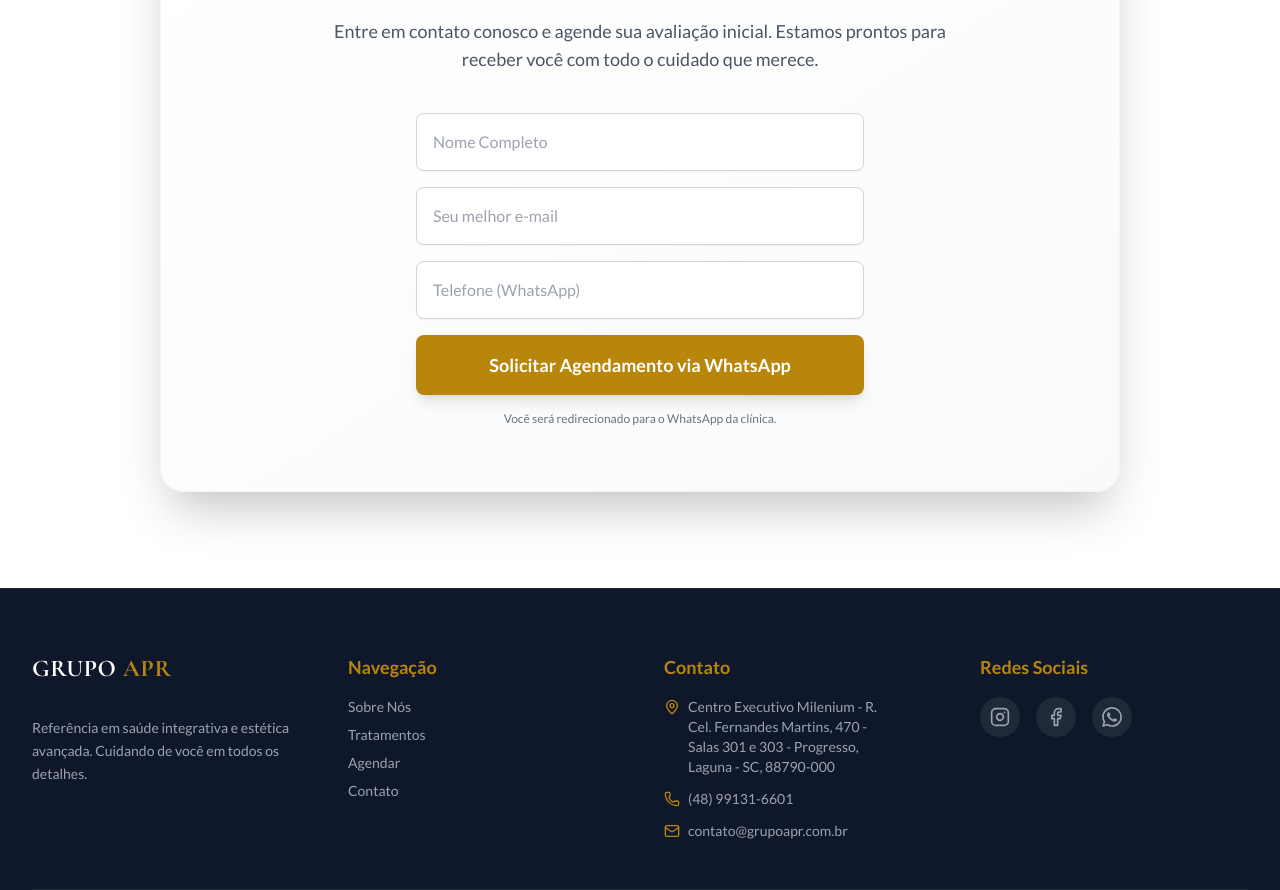
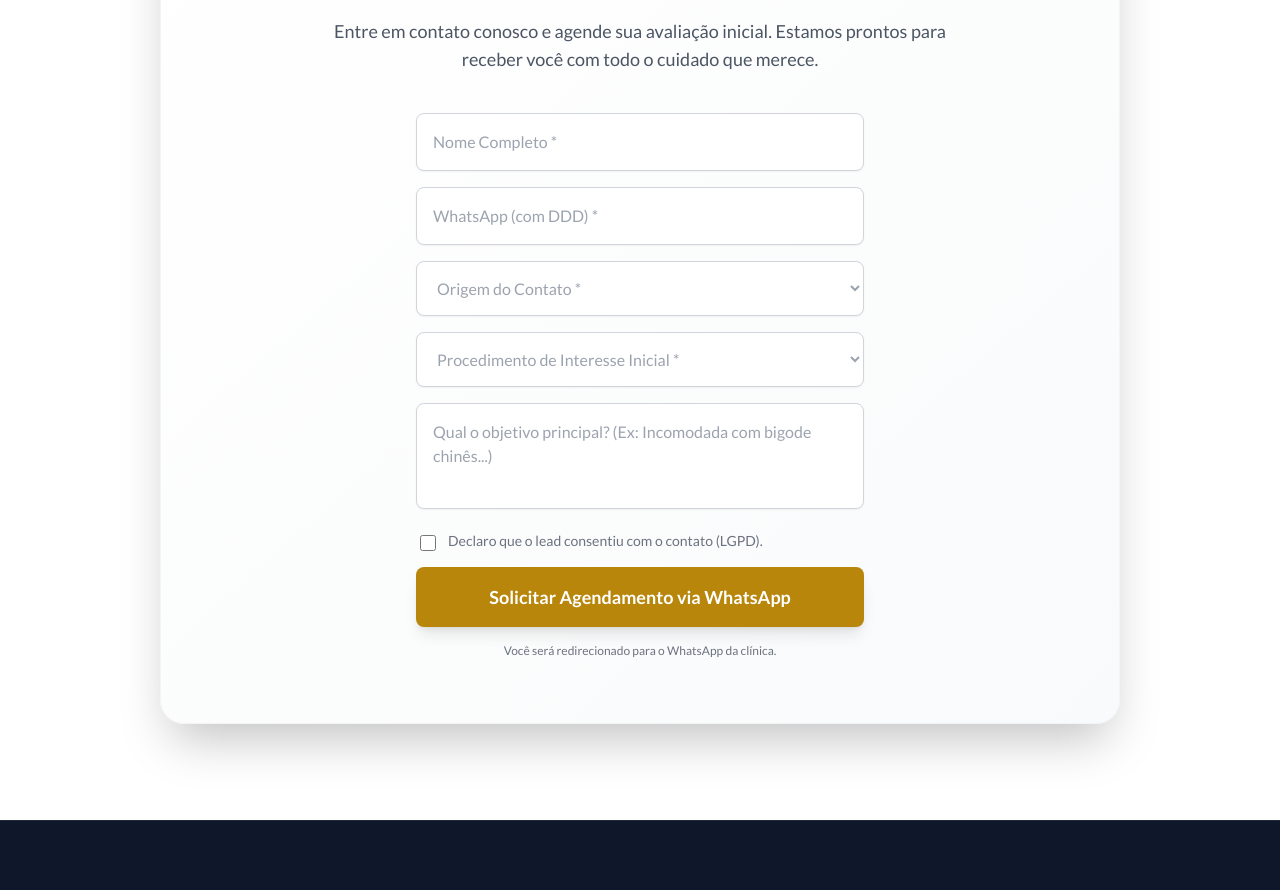
Before and after one commit to jlucasd/grupo-ana-paula-roecker, a React (Vite) app: page / in a window 1280 px wide. Shown: the part 2848-3738 px from the top of the page. Built offline with nearby package versions, Linux system fonts and the light colour scheme.

Commit message:
feat: Add Google Sheets integration for contact form
Introduces the ability to send contact form submissions to a Google Apps Script endpoint. Includes new fields for 'origin' and 'procedure' to gather more context from users. Added consent checkbox for LGPD compliance.

```diff
--- a/components/Contact.tsx
+++ b/components/Contact.tsx
@@ -1,32 +1,114 @@
 import React, { useState } from 'react';
+import { SHEET_ENDPOINT } from '../constants';
+
+const ORIGINS = [
+  "Meta Ads (Insta/Face)",
+  "Google Ads",
+  "Instagram Orgânico",
+  "Indicação",
+  "WhatsApp Direto"
+];
+
+const PROCEDURES = [
+  "Harmonização Facial",
+  "Toxina Botulínica",
+  "Preenchedores",
+  "Bioestimuladores",
+  "Fios de Sustentação",
+  "Avaliação Geral"
+];
 
 const Contact: React.FC = () => {
   const [formData, setFormData] = useState({
     name: '',
-    email: '',
-    phone: ''
+    phone: '',
+    origin: '',
+    procedure: '',
+    objective: '',
+    consent: false
   });
+  const [isSubmitting, setIsSubmitting] = useState(false);
 
-  const handleChange = (e: React.ChangeEvent<HTMLInputElement>) => {
-    setFormData(prev => ({
-      ...prev,
-      [e.target.id]: e.target.value
-    }));
+  const handleChange = (e: React.ChangeEvent<HTMLInputElement | HTMLTextAreaElement | HTMLSelectElement>) => {
+    const { id, value } = e.target;
+    // Checkbox special handling
+    if (e.target.type === 'checkbox') {
+       const checked = (e.target as HTMLInputElement).checked;
+       setFormData(prev => ({ ...prev, [id]: checked }));
+    } else {
+       setFormData(prev => ({ ...prev, [id]: value }));
+    }
   };
 
   const handleSubmit = (e: React.FormEvent) => {
     e.preventDefault();
 
-    // Format message for WhatsApp
-    const message = `Olá! Gostaria de agendar uma avaliação.\n\n*Nome:* ${formData.name}\n*Email:* ${formData.email}\n*Telefone:* ${formData.phone}`;
-    const whatsappNumber = "554891959997"; // Using the number provided by user
+    if (!formData.consent) {
+        alert("É necessário consentir com o contato (LGPD).");
+        return;
+    }
+
+    setIsSubmitting(true);
+
+    // 1. Format message for WhatsApp
+    const message = `Olá! Gostaria de agendar uma avaliação.\n\n` +
+        `*Nome:* ${formData.name}\n` +
+        `*Telefone:* ${formData.phone}\n` +
+        `*Origem:* ${formData.origin}\n` +
+        `*Interesse:* ${formData.procedure}\n` +
+        `*Objetivo:* ${formData.objective}`;
+
+    const whatsappNumber = "554891959997";
     const whatsappUrl = `https://wa.me/${whatsappNumber}?text=${encodeURIComponent(message)}`;
 
-    // Open WhatsApp
+    // 2. Open WhatsApp immediately (Priority Action)
     window.open(whatsappUrl, '_blank');
 
-    // Optional: Reset form
-    setFormData({ name: '', email: '', phone: '' });
+    // 3. Send data to Spreadsheet (Background Action)
+    if (SHEET_ENDPOINT) {
+      const data = new FormData();
+      data.append('Nome', formData.name);
+      data.append('Telefone', formData.phone);
+      data.append('Origem', formData.origin);
+      data.append('Procedimento', formData.procedure);
+      data.append('Objetivo', formData.objective);
+      data.append('Consentimento', formData.consent ? 'Sim' : 'Não');
+      data.append('Data', new Date().toLocaleString('pt-BR'));
+
+      fetch(SHEET_ENDPOINT, {
+        method: 'POST',
+        body: data,
+        mode: 'no-cors' // Important for Google Apps Script simple requests
+      })
+      .then(() => {
+        console.log("Dados enviados para a planilha com sucesso!");
+      })
+      .catch((err) => {
+        console.error("Erro ao salvar na planilha:", err);
+      })
+      .finally(() => {
+        setIsSubmitting(false);
+        setFormData({
+            name: '',
+            phone: '',
+            origin: '',
+            procedure: '',
+            objective: '',
+            consent: false
+        });
+      });
+    } else {
+      // If no endpoint is configured, just reset
+      setIsSubmitting(false);
+      setFormData({
+          name: '',
+          phone: '',
+          origin: '',
+          procedure: '',
+          objective: '',
+          consent: false
+      });
+    }
   };
 
   return (
@@ -50,43 +132,95 @@ const Contact: React.FC = () => {
                 id="name"
                 value={formData.name}
                 onChange={handleChange}
-                placeholder="Nome Completo"
-                className="w-full px-4 py-3 md:py-4 rounded-lg bg-white border border-gray-300 text-gray-900 focus:ring-2 focus:ring-primary focus:border-transparent transition-all outline-none shadow-sm text-base"
+                placeholder="Nome Completo *"
+                disabled={isSubmitting}
+                className="w-full px-4 py-3 md:py-4 rounded-lg bg-white border border-gray-300 text-gray-900 focus:ring-2 focus:ring-primary focus:border-transparent transition-all outline-none shadow-sm text-base disabled:opacity-50"
                 required
               />
             </div>
 
             <div>
-              <label htmlFor="email" className="sr-only">E-mail</label>
+              <label htmlFor="phone" className="sr-only">WhatsApp (com DDD)</label>
               <input
-                type="email"
-                id="email"
-                value={formData.email}
+                type="tel"
+                id="phone"
+                value={formData.phone}
                 onChange={handleChange}
-                placeholder="Seu melhor e-mail"
-                className="w-full px-4 py-3 md:py-4 rounded-lg bg-white border border-gray-300 text-gray-900 focus:ring-2 focus:ring-primary focus:border-transparent transition-all outline-none shadow-sm text-base"
+                placeholder="WhatsApp (com DDD) *"
+                disabled={isSubmitting}
+                className="w-full px-4 py-3 md:py-4 rounded-lg bg-white border border-gray-300 text-gray-900 focus:ring-2 focus:ring-primary focus:border-transparent transition-all outline-none shadow-sm text-base disabled:opacity-50"
                 required
               />
             </div>
 
             <div>
-              <label htmlFor="phone" className="sr-only">Telefone</label>
-              <input
-                type="tel"
-                id="phone"
-                value={formData.phone}
+              <label htmlFor="origin" className="sr-only">Origem do Contato</label>
+              <select
+                id="origin"
+                value={formData.origin}
                 onChange={handleChange}
-                placeholder="Telefone (WhatsApp)"
-                className="w-full px-4 py-3 md:py-4 rounded-lg bg-white border border-gray-300 text-gray-900 focus:ring-2 focus:ring-primary focus:border-transparent transition-all outline-none shadow-sm text-base"
+                disabled={isSubmitting}
+                className={`w-full px-4 py-3 md:py-4 rounded-lg bg-white border border-gray-300 focus:ring-2 focus:ring-primary focus:border-transparent transition-all outline-none shadow-sm text-base disabled:opacity-50 ${formData.origin ? 'text-gray-900' : 'text-gray-400'}`}
                 required
+              >
+                <option value="" disabled>Origem do Contato *</option>
+                {ORIGINS.map(opt => (
+                  <option key={opt} value={opt} className="text-gray-900">{opt}</option>
+                ))}
+              </select>
+            </div>
+
+            <div>
+              <label htmlFor="procedure" className="sr-only">Procedimento de Interesse Inicial</label>
+              <select
+                id="procedure"
+                value={formData.procedure}
+                onChange={handleChange}
+                disabled={isSubmitting}
+                className={`w-full px-4 py-3 md:py-4 rounded-lg bg-white border border-gray-300 focus:ring-2 focus:ring-primary focus:border-transparent transition-all outline-none shadow-sm text-base disabled:opacity-50 ${formData.procedure ? 'text-gray-900' : 'text-gray-400'}`}
+                required
+              >
+                <option value="" disabled>Procedimento de Interesse Inicial *</option>
+                {PROCEDURES.map(opt => (
+                  <option key={opt} value={opt} className="text-gray-900">{opt}</option>
+                ))}
+              </select>
+            </div>
+
+            <div>
+              <label htmlFor="objective" className="sr-only">Objetivo Principal</label>
+              <textarea
+                id="objective"
+                value={formData.objective}
+                onChange={handleChange}
+                placeholder="Qual o objetivo principal? (Ex: Incomodada com bigode chinês...)"
+                rows={3}
+                disabled={isSubmitting}
+                className="w-full px-4 py-3 md:py-4 rounded-lg bg-white border border-gray-300 text-gray-900 focus:ring-2 focus:ring-primary focus:border-transparent transition-all outline-none shadow-sm text-base disabled:opacity-50 resize-none"
               />
+            </div>
+
+            <div className="flex items-start gap-3 px-1">
+                <input
+                    type="checkbox"
+                    id="consent"
+                    checked={formData.consent}
+                    onChange={handleChange}
+                    disabled={isSubmitting}
+                    className="mt-1 h-4 w-4 text-primary focus:ring-primary border-gray-300 rounded cursor-pointer"
+                    required
+                />
+                <label htmlFor="consent" className="text-sm text-gray-500 cursor-pointer">
+                    Declaro que o lead consentiu com o contato (LGPD).
+                </label>
             </div>
 
             <button
               type="submit"
-              className="w-full py-4 bg-primary text-white font-bold rounded-lg shadow-lg hover:bg-yellow-600 transition-all hover:shadow-xl transform hover:-translate-y-0.5 text-base md:text-lg"
+              disabled={isSubmitting}
+              className="w-full py-4 bg-primary text-white font-bold rounded-lg shadow-lg hover:bg-yellow-600 transition-all hover:shadow-xl transform hover:-translate-y-0.5 text-base md:text-lg disabled:opacity-70 disabled:cursor-not-allowed"
             >
-              Solicitar Agendamento via WhatsApp
+              {isSubmitting ? 'Processando...' : 'Solicitar Agendamento via WhatsApp'}
             </button>
 
             <p className="text-xs text-center text-gray-500 mt-4">
--- a/constants.tsx
+++ b/constants.tsx
@@ -25,6 +25,10 @@ export const CONTACT_INFO = {
   facebook: "https://www.facebook.com/grupoanaroecker/",
   email: "contato@grupoapr.com.br"
 };
+
+// URL do Web App do Google Apps Script (Deixe vazio se não estiver configurado)
+// Exemplo: "https://script.google.com/macros/s/AKfycbx.../exec"
+export const SHEET_ENDPOINT = "";
 
 export const NAV_ITEMS: NavItem[] = [
   { label: 'Sobre', href: '#sobre' },
```
